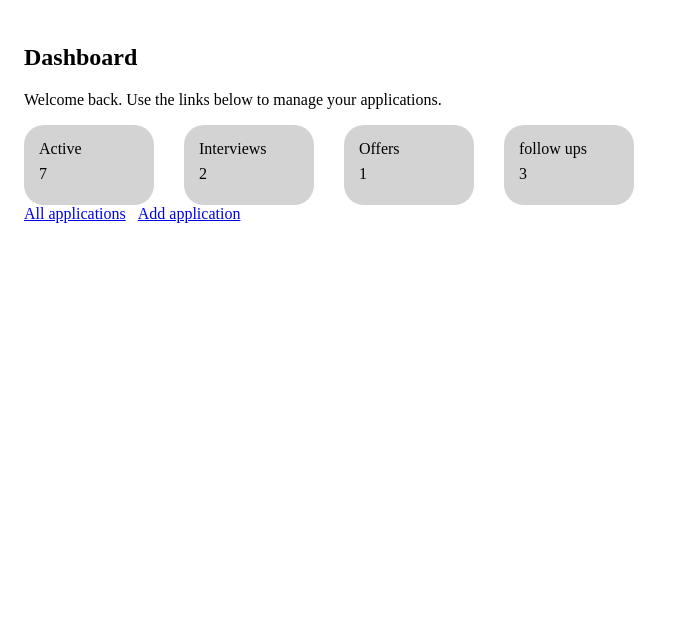
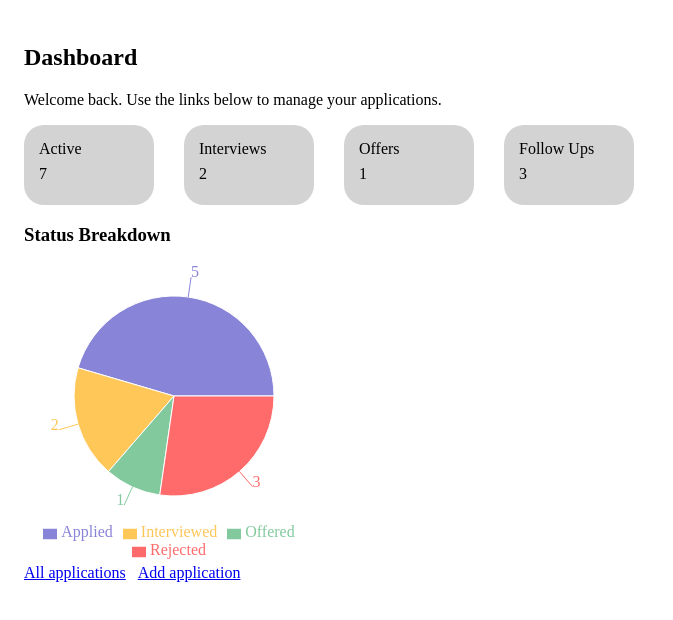
Before and after one commit to GIT-GHOSTED/GG-Front-End, a React (Vite) app: page /dashboard in a window 1280 px wide. Shown: the top 620 px of the page, without its empty margins (0-673 px from the left). Built offline with nearby package versions, Linux system fonts and the light colour scheme; the HTML template or start-up script is replaced by a standard one.

Commit message:
ADD a piechart visual to the dashboard which displays the user's statuses regarding jobs applied

```diff
--- a/package.json
+++ b/package.json
@@ -12,7 +12,8 @@
     "react": "^19.0.0",
     "react-dom": "^19.0.0",
     "react-router": "^7.13.1",
-    "react-router-dom": "^7.13.1"
+    "react-router-dom": "^7.13.1",
+    "recharts": "^3.8.0"
   },
   "devDependencies": {
     "@eslint/js": "^9.19.0",
--- a/src/components/Dashboard/Dashboard.jsx
+++ b/src/components/Dashboard/Dashboard.jsx
@@ -1,29 +1,56 @@
 import { Link } from "react-router-dom";
 import "./Dashboard.css";
+import { PieChart, Pie, Cell, Tooltip, Legend } from "recharts";
 
 export default function Dashboard() {
-  // Rendering the dashboard container.
+  // Dummy data for chart
+  const statusData = [
+    { name: "Applied", value: 5 },
+    { name: "Interviewed", value: 2 },
+    { name: "Offered", value: 1 },
+    { name: "Rejected", value: 3 },
+  ];
+
+  const COLORS = ["#8884d8", "#ffc658", "#82ca9d", "#ff6b6b"];
+
   return (
     <section style={{ padding: "1rem" }}>
-      {/* Showing the dashboard heading. */}
       <h2>Dashboard</h2>
-
-      {/* Showing a short instruction for the user. */}
       <p>Welcome back. Use the links below to manage your applications.</p>
 
       <section className="appDetails">
         <DataBox number={7} tag={"Active"} />
         <DataBox number={2} tag={"Interviews"} />
         <DataBox number={1} tag={"Offers"} />
-        <DataBox number={3} tag={"follow ups"} />
+        <DataBox number={3} tag={"Follow Ups"} />
       </section>
 
-      {/* Rendering quick navigation links for application actions. */}
+      {/* STATUS BREAKDOWN */}
+      <section className="dashboardSection">
+        <h3>Status Breakdown</h3>
+
+        <PieChart width={300} height={300}>
+          <Pie
+            data={statusData}
+            cx="50%"
+            cy="50%"
+            outerRadius={100}
+            dataKey="value"
+            label
+          >
+            {/* Applies a color to the corresponding index/"data" in "statusData" */}
+            {statusData.map((entry, index) => (
+              <Cell key={index} fill={COLORS[index % COLORS.length]} />
+            ))}
+          </Pie>
+          <Tooltip />
+          <Legend />
+        </PieChart>
+      </section>
+
+      {/* NAV LINKS */}
       <div style={{ display: "flex", gap: "0.75rem" }}>
-        {/* Goes to the full applications list. */}
         <Link to="/applications">All applications</Link>
-
-        {/* Goes to the form for creating a new application. */}
         <Link to="/applications/new">Add application</Link>
       </div>
     </section>
```
Also changed, not shown: 1 other file (tests, documents, lock files or other folders).
